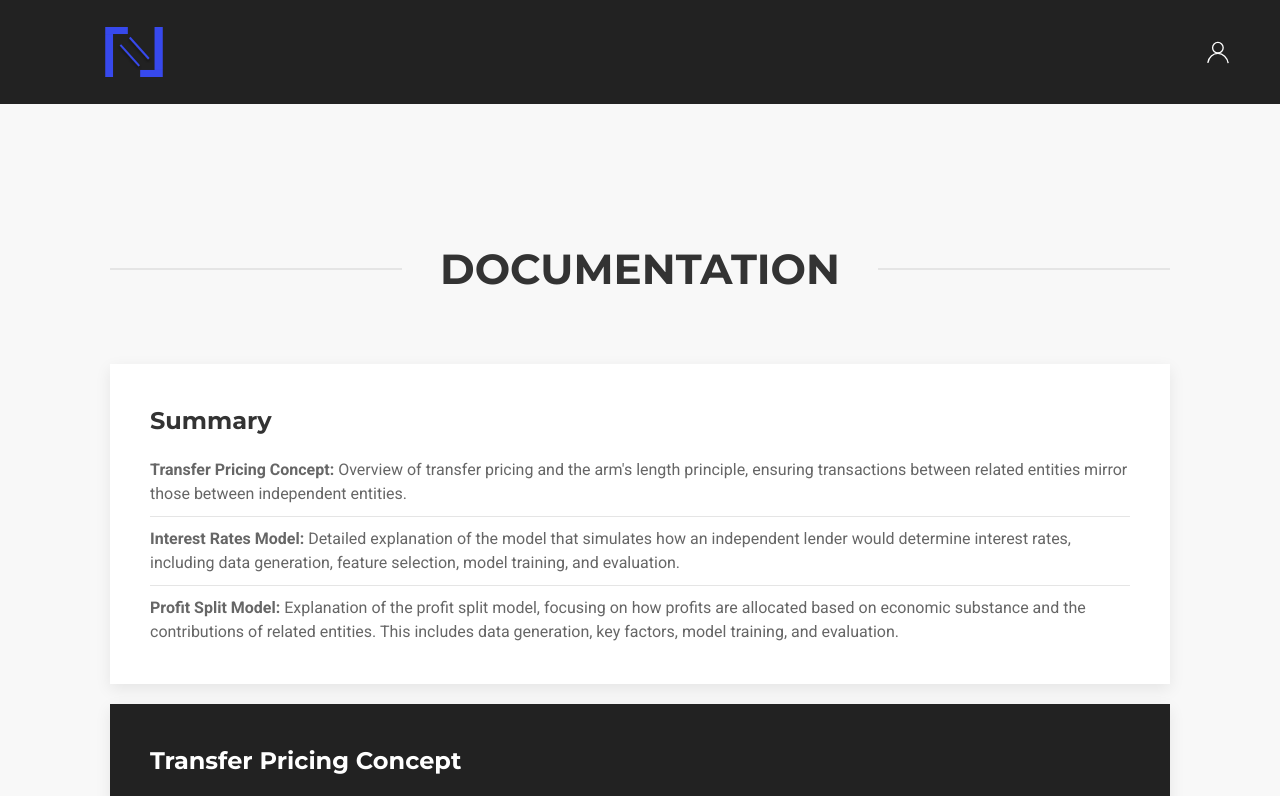
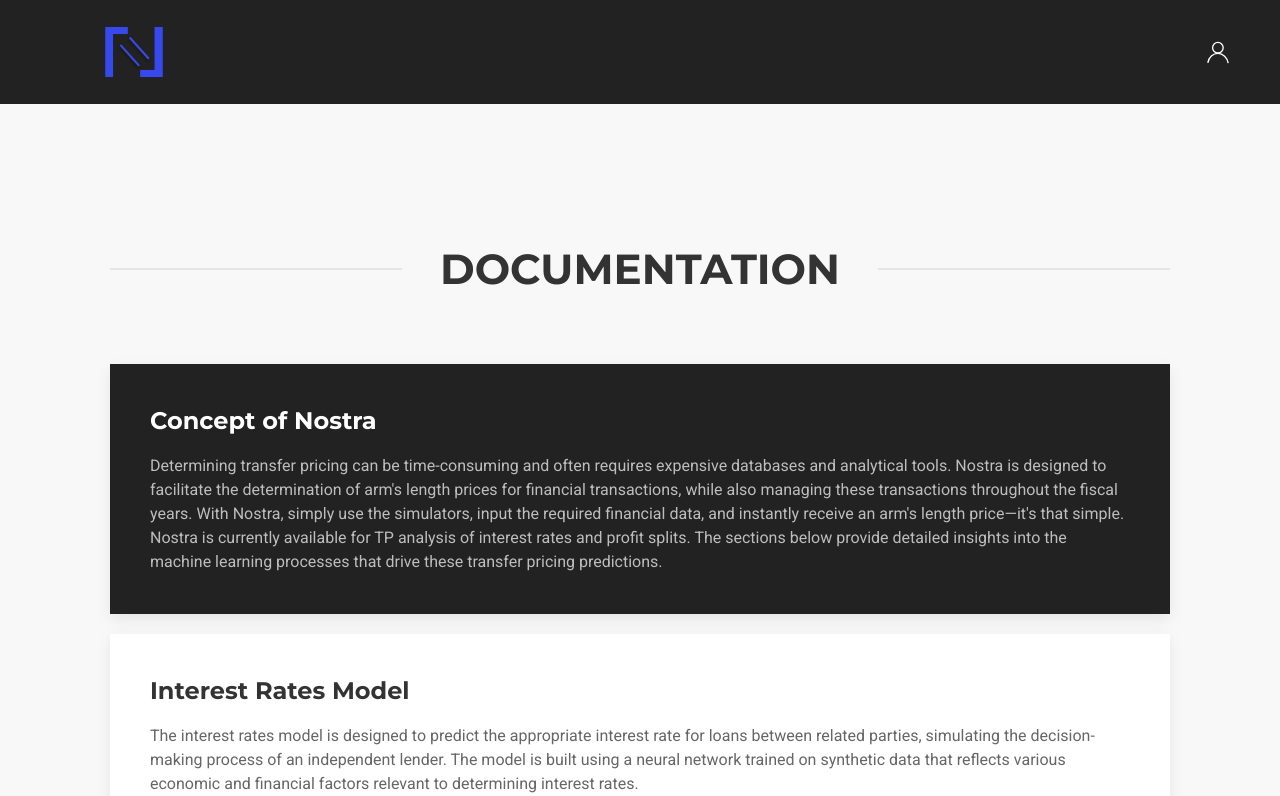
Before and after one commit to erwannlenoach/interest-rate-fe, a Next.js app: page /documentation in a window 1280 px wide. Shown: the top 796 px of the page. Built offline with nearby package versions, Linux system fonts and the light colour scheme.

Commit message:
feat/doc

```diff
--- a/app/documentation/page.js
+++ b/app/documentation/page.js
@@ -11,45 +11,20 @@
       className="uk-section uk-section-muted uk-padding-large"
     >
       <div className="uk-container">
-      <PageTitle title="DOCUMENTATION" />
-
-
-        <div className="uk-card uk-card-default uk-card-body uk-margin">
-          <h3 className="uk-card-title">Summary</h3>
-          <ul className="uk-list uk-list-divider">
-            <li>
-              <strong>Transfer Pricing Concept:</strong> Overview of transfer
-              pricing and the arm's length principle, ensuring transactions
-              between related entities mirror those between independent
-              entities.
-            </li>
-            <li>
-              <strong>Interest Rates Model:</strong> Detailed explanation of the
-              model that simulates how an independent lender would determine
-              interest rates, including data generation, feature selection,
-              model training, and evaluation.
-            </li>
-            <li>
-              <strong>Profit Split Model:</strong> Explanation of the profit
-              split model, focusing on how profits are allocated based on
-              economic substance and the contributions of related entities. This
-              includes data generation, key factors, model training, and
-              evaluation.
-            </li>
-          </ul>
-        </div>
-
+        <PageTitle title="DOCUMENTATION" />
         <div className="uk-card uk-card-secondary uk-card-body uk-margin">
-          <h3 className="uk-card-title">Transfer Pricing Concept</h3>
+          <h3 className="uk-card-title">Concept of Nostra</h3>
           <p>
-            Transfer pricing refers to the methods and practices used to price
-            transactions within and between enterprises under common ownership
-            or control. The arm's length principle, endorsed by the OECD,
-            requires that the conditions of such transactions reflect those that
-            would be made between independent enterprises. This principle
-            ensures that profits are not artificially shifted within a
-            multinational group to lower-tax jurisdictions, thereby preserving
-            fair tax revenue allocation across countries.
+            Determining transfer pricing can be time-consuming and often
+            requires expensive databases and analytical tools. Nostra is
+            designed to facilitate the determination of arm's length prices for
+            financial transactions, while also managing these transactions
+            throughout the fiscal years. With Nostra, simply use the simulators,
+            input the required financial data, and instantly receive an arm's
+            length price—it's that simple. Nostra is currently available for TP
+            analysis of interest rates and profit splits. The sections below
+            provide detailed insights into the machine learning processes that
+            drive these transfer pricing predictions.
           </p>
         </div>
 
@@ -69,7 +44,7 @@
           <h5>Data Collection and Preparation</h5>
           <p>
             The dataset for training the interest rates model is generated
-            synthetically to cover a wide range of possible scenarios:
+            synthetically to cover a wide range of possible scenarios.
           </p>
           <ul className="uk-list uk-list-bullet">
             <li>
@@ -283,9 +258,7 @@
         </div>
 
         <div className="uk-card uk-card-primary uk-card-body uk-margin">
-          <h3 className="uk-card-title ">
-            Use and Limitations
-          </h3>
+          <h3 className="uk-card-title ">Use and Limitations</h3>
           <p>
             The interest rate and profit split models are powerful tools for
             ensuring compliance with transfer pricing regulations. They are
```
Also changed, not shown: app/interest-rates-history/page.js (+54 -16 lines), app/profit-split-history/page.js (+24 -6 lines).
